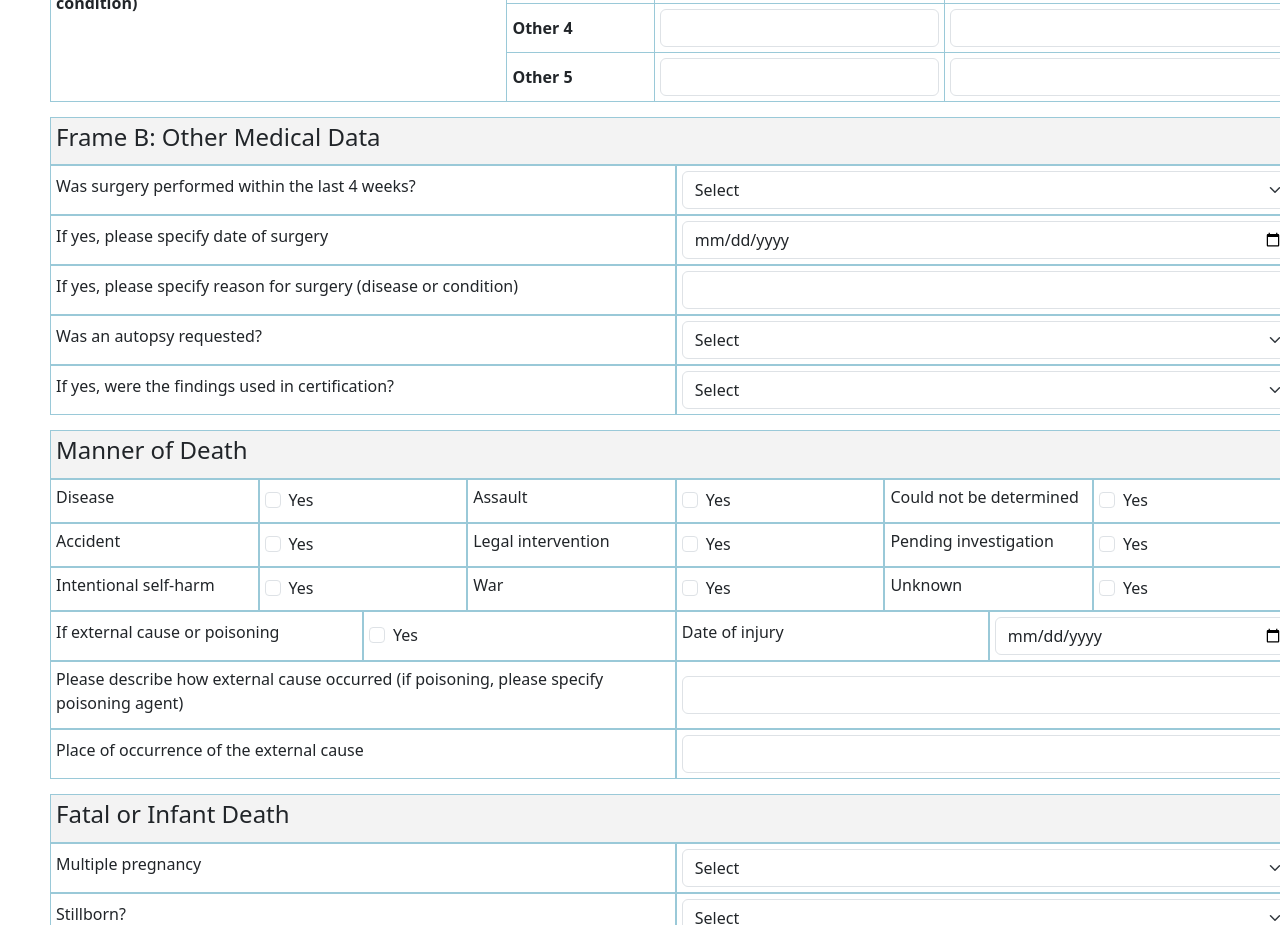
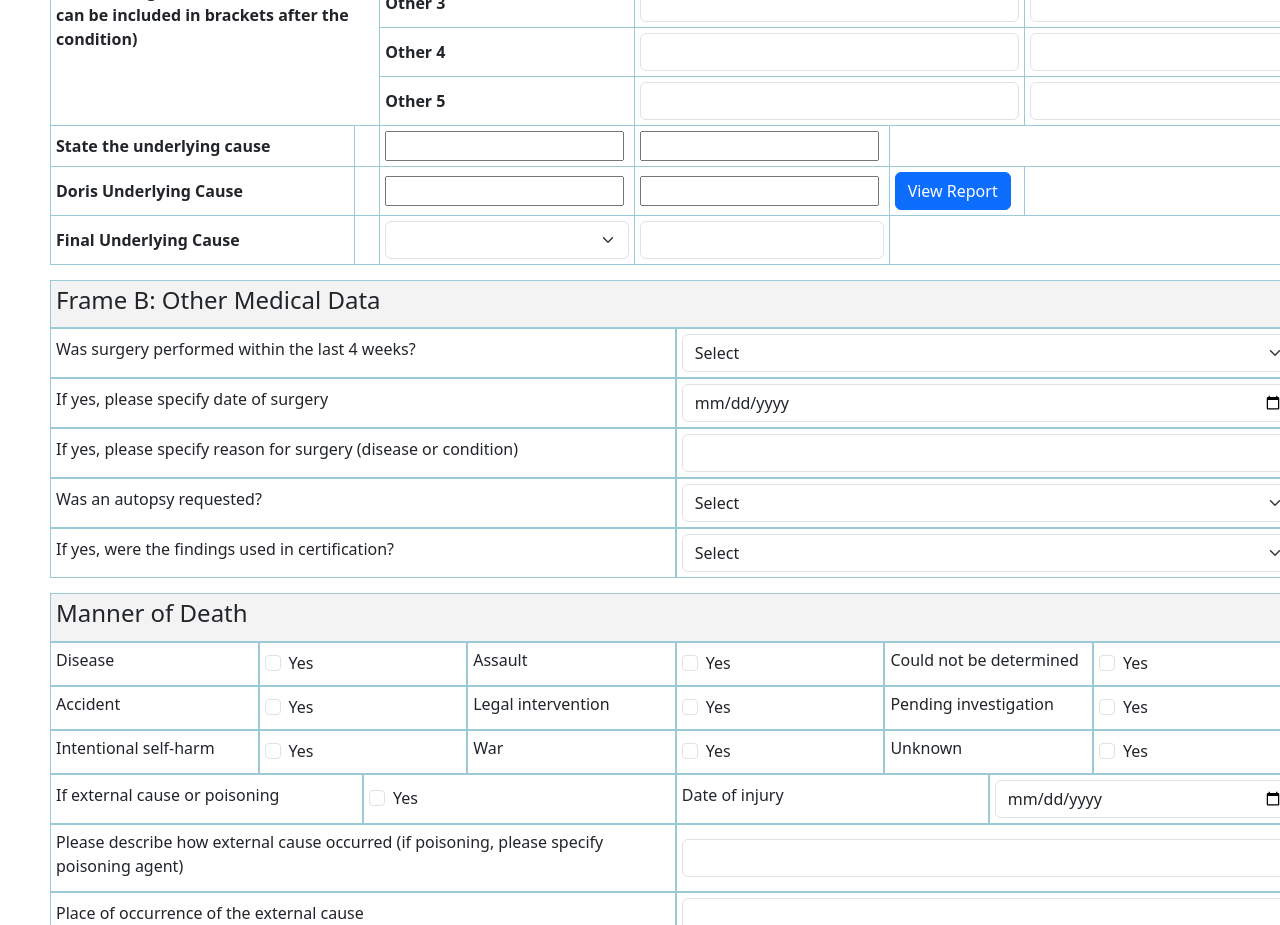
Before and after one commit to WalterTwijukye/mccod-local-react, a React (Vite) app: page / in a window 1280 px wide. Shown: the part 1220-2145 px from the top of the page. Built offline with nearby package versions, Linux system fonts and the light colour scheme.

Commit message:
underlying causes

```diff
--- a/src/components/MedFormDeath.tsx
+++ b/src/components/MedFormDeath.tsx
@@ -620,7 +620,100 @@
                                 <OtherConditionsRow subLabel="Other 5" onChange={handleInputChange} />
 
 
-                                {/* Add rows 2-9 similarly */}
+                                <tr>
+                                    <th>State the underlying cause</th>
+                                    <th></th>
+                                    <td>
+                                    <input
+                                        type="text"
+                                        id="State_Underlying_Cause"
+                                        name="State_Underlying_Cause"
+                                        value={formData.State_Underlying_Cause}
+                                        onChange={handleInputChange}
+                                        autoComplete="off"
+                                    />
+                                    </td>
+                                    <td>
+                                    <input
+                                        type="text"
+                                        id="State_Underlying_CauseCode"
+                                        name="State_Underlying_Cause_Code"
+                                        value={formData.State_Underlying_Cause_Code}
+                                        onChange={handleInputChange}
+                                        autoComplete="off"
+                                    />
+                                    </td>
+                                </tr>
+
+                                <tr>
+                                    <th>Doris Underlying Cause</th>
+                                    <th></th>
+                                    <td>
+                                    <input
+                                        type="text"
+                                        id="Doris_Underlying_Cause"
+                                        name="Doris_Underlying_Cause"
+                                        value={formData.Doris_Underlying_Cause}
+                                        onChange={handleInputChange}
+                                        autoComplete="off"
+                                    />
+                                    </td>
+                                    <td>
+                                    <input
+                                        type="text"
+                                        id="dorisCode"
+                                        name="dorisCode"
+                                        value={formData.dorisCode}
+                                        onChange={handleInputChange}
+                                        autoComplete="off"
+                                    />
+                                    </td>
+                                    <td>
+                                    <button type="button" className="btn btn-primary" data-bs-toggle="modal" data-bs-target="#exampleModal">
+                                        View Report
+                                    </button>
+
+                                    {/* Bootstrap Modal */}
+                                    <div className="modal fade" id="exampleModal" tabIndex={-1} aria-labelledby="exampleModalLabel" aria-hidden="true">
+                                        <div className="modal-dialog">
+                                        <div className="modal-content">
+                                            <div className="modal-header">
+                                            <h5 className="modal-title" id="exampleModalLabel">Doris Report</h5>
+                                            <button type="button" className="btn-close" data-bs-dismiss="modal" aria-label="Close"></button>
+                                            </div>
+                                            <div className="modal-body">
+                                            <p style={{ whiteSpace: "pre-line" }}>report</p>
+                                            </div>
+                                            <div className="modal-footer">
+                                            <button type="button" className="btn btn-secondary" data-bs-dismiss="modal">Cancel</button>
+                                            <button type="button" className="btn btn-primary">Ok</button>
+                                            </div>
+                                        </div>
+                                        </div>
+                                    </div>
+                                    </td>
+                                </tr>
+
+                                <tr>
+                                    <th>Final Underlying Cause</th>
+                                    <th></th>
+                                    <td>
+                                    <select id="Final_Underlying_Cause" name="Final_Underlying_CauseCode" onChange={handleInputChange} className="form-select">
+                                        <option value="" disabled hidden>Select an option</option>
+                                    </select>
+                                    </td>
+                                    <td>
+                                    <input
+                                        type="text"
+                                        className="form-control"
+                                        id="Final_Underlying_CauseCode"
+                                        name="Final_Underlying_CauseCode"
+                                        value={formData.Final_Underlying_CauseCode}
+                                        onChange={handleInputChange}
+                                        required
+                                    />
+                                    </td>
+                                </tr>
                             </tbody>
                         </table>
                     </div>
```
Lines whose indentation alone changed are shown as unchanged.
